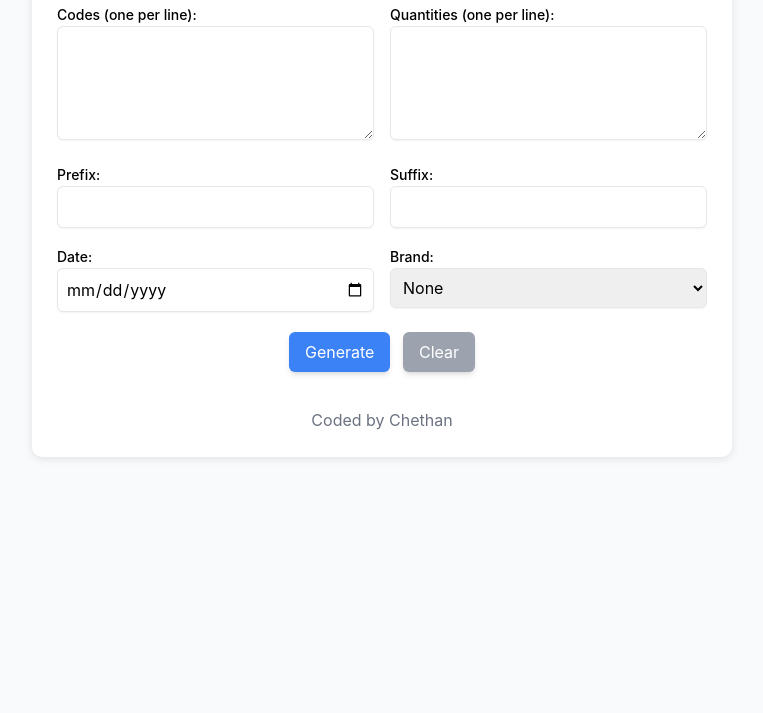
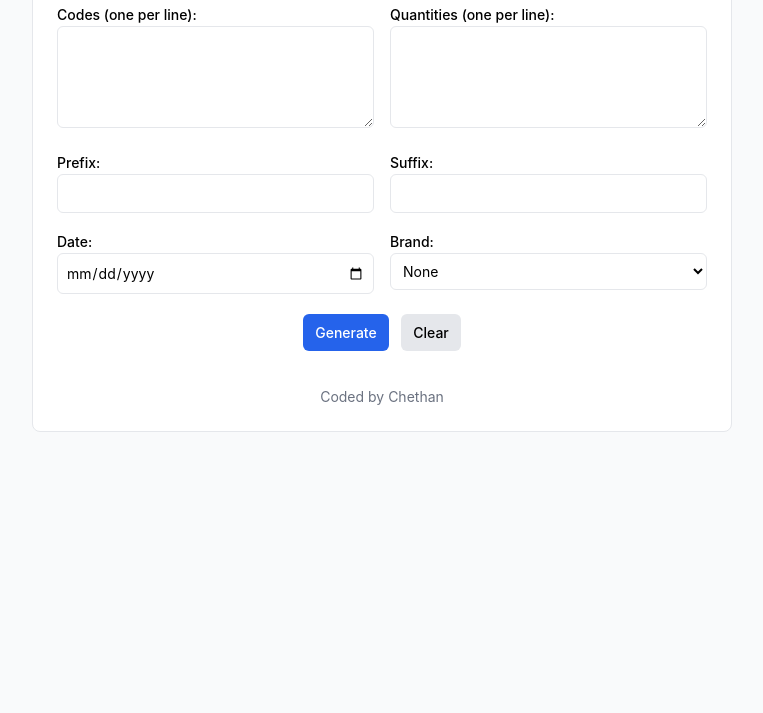
Before and after one commit to chethan9/bedshopstock, a plain HTML site: page index.html in a window 1280 px wide. Shown: the part 87-800 px from the top of the page, without its empty margins (258-1021 px from the left). Drawn offline with nearby package versions, Linux system fonts and the light colour scheme.

Commit message:
Update index.html

```diff
--- a/index.html
+++ b/index.html
@@ -16,12 +16,37 @@
       max-width: 700px;
       margin: auto;
       background: white;
-      padding: 25px;
-      border-radius: 10px;
-      box-shadow: 0 2px 8px rgba(0, 0, 0, 0.1);
+      padding: 24px;
+      border-radius: 8px;
+      border: 1px solid #e5e7eb;
     }
-    .table-container {
-      overflow-x: auto;
+    .input {
+      width: 100%;
+      padding: 8px;
+      border: 1px solid #e5e7eb;
+      border-radius: 6px;
+      background: white;
+      font-size: 14px;
+    }
+    .button {
+      padding: 8px 12px;
+      border-radius: 6px;
+      font-size: 14px;
+      font-weight: 500;
+      transition: all 0.2s;
+    }
+    .button-primary {
+      background: #2563eb;
+      color: white;
+    }
+    .button-primary:hover {
+      background: #1d4ed8;
+    }
+    .button-secondary {
+      background: #e5e7eb;
+    }
+    .button-secondary:hover {
+      background: #d1d5db;
     }
     .hidden {
       display: none;
@@ -31,34 +56,34 @@
 <body class="p-5">
 
   <div class="card">
-    <h2 class="text-xl font-semibold text-center mb-4">Serial Number Generator</h2>
+    <h2 class="text-lg font-medium text-center mb-4">Serial Number Generator</h2>
 
     <div class="grid grid-cols-2 gap-4">
       <div>
         <label class="text-sm font-medium">Codes (one per line):</label>
-        <textarea id="codesInput" class="w-full p-2 border rounded-md shadow-sm" rows="4"></textarea>
+        <textarea id="codesInput" class="input" rows="4"></textarea>
       </div>
       <div>
         <label class="text-sm font-medium">Quantities (one per line):</label>
-        <textarea id="quantitiesInput" class="w-full p-2 border rounded-md shadow-sm" rows="4" oninput="validateQuantity()"></textarea>
+        <textarea id="quantitiesInput" class="input" rows="4"></textarea>
       </div>
 
       <div>
         <label class="text-sm font-medium">Prefix:</label>
-        <input type="text" id="prefixInput" class="w-full p-2 border rounded-md shadow-sm">
+        <input type="text" id="prefixInput" class="input">
       </div>
       <div>
         <label class="text-sm font-medium">Suffix:</label>
-        <input type="text" id="suffixInput" class="w-full p-2 border rounded-md shadow-sm">
+        <input type="text" id="suffixInput" class="input">
       </div>
 
       <div>
         <label class="text-sm font-medium">Date:</label>
-        <input type="date" id="dateInput" class="w-full p-2 border rounded-md shadow-sm">
+        <input type="date" id="dateInput" class="input">
       </div>
       <div>
         <label class="text-sm font-medium">Brand:</label>
-        <select id="brandInput" class="w-full p-2 border rounded-md shadow-sm">
+        <select id="brandInput" class="input">
           <option value="">None</option>
           <option value="AEOROFOAM">AEOROFOAM</option>
           <option value="ANAMETAL">ANAMETAL</option>
@@ -73,27 +98,20 @@
     </div>
 
     <div class="text-center mt-5">
-      <button onclick="generateSerialNumbers()" class="px-4 py-2 bg-blue-500 text-white rounded-md shadow-md hover:bg-blue-600">Generate</button>
-      <button onclick="clearInputs()" class="px-4 py-2 bg-gray-400 text-white rounded-md shadow-md hover:bg-gray-500 ml-2">Clear</button>
+      <button onclick="generateSerialNumbers()" class="button button-primary">Generate</button>
+      <button onclick="clearInputs()" class="button button-secondary ml-2">Clear</button>
     </div>
 
-    <div class="table-container mt-5">
+    <div class="mt-5">
       <table id="resultTable" class="w-full border-collapse border border-gray-300 rounded-lg"></table>
     </div>
 
-    <footer class="text-center mt-4 text-gray-500">
+    <footer class="text-center mt-4 text-gray-500 text-sm">
       <p>Coded by Chethan</p>
     </footer>
   </div>
 
   <script>
-    function validateQuantity() {
-      let quantitiesInput = document.getElementById("quantitiesInput");
-      let lines = quantitiesInput.value.split("\n");
-      let newLines = lines.map(line => line.replace(/\D/g, '')); // Remove non-numeric characters
-      quantitiesInput.value = newLines.join("\n");
-    }
-
     function generateSerialNumbers() {
       let codes = document.getElementById("codesInput").value.split("\n").map(x => x.trim()).filter(x => x !== "");
       let quantities = document.getElementById("quantitiesInput").value.split("\n").map(x => x.trim()).filter(x => x !== "");
@@ -127,7 +145,7 @@
         row.innerHTML = `<td class="border p-2 text-center">${code}</td>
                          <td class="border p-2 text-center">${serial}</td>
                          <td class="border p-2 text-center">
-                           <button class="px-3 py-1 bg-green-500 text-white rounded-md hover:bg-green-600" onclick="copySerialGroup('${serials.join("\n")}')">Copy Group</button>
+                           <button class="button button-primary text-sm" onclick="copySerialGroup('${serials.join("\n")}')">Copy</button>
                          </td>`;
         tbody.appendChild(row);
       });
@@ -135,7 +153,7 @@
       if (serials.length > 2) {
         let showMoreRow = document.createElement("tr");
         showMoreRow.innerHTML = `<td colspan="3" class="text-center p-2">
-                                  <button class="px-3 py-1 bg-gray-500 text-white rounded-md hover:bg-gray-600 show-more-btn">Show More</button>
+                                  <button class="button button-secondary text-sm show-more-btn">Show More</button>
                                  </td>`;
         tbody.appendChild(showMoreRow);
 
```
